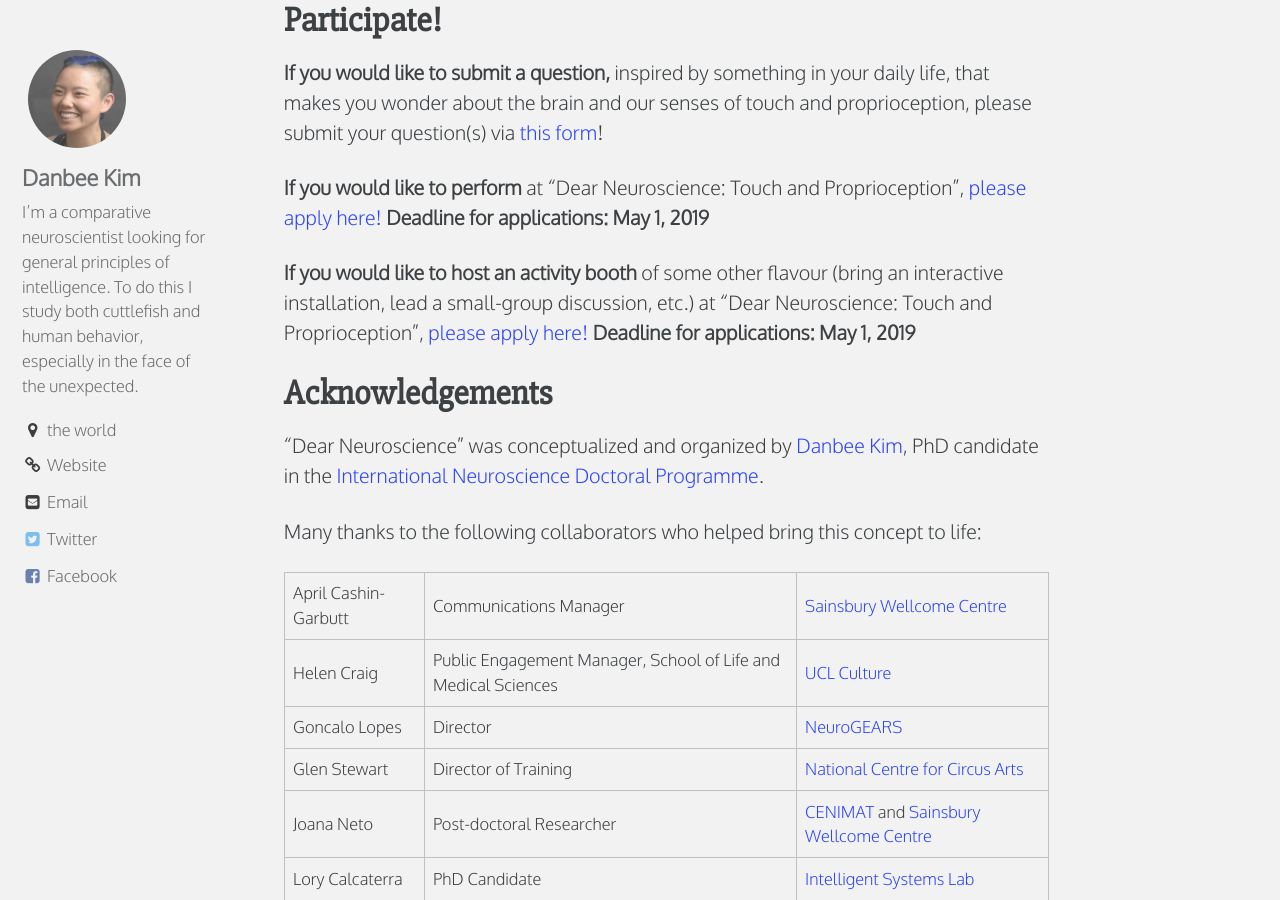
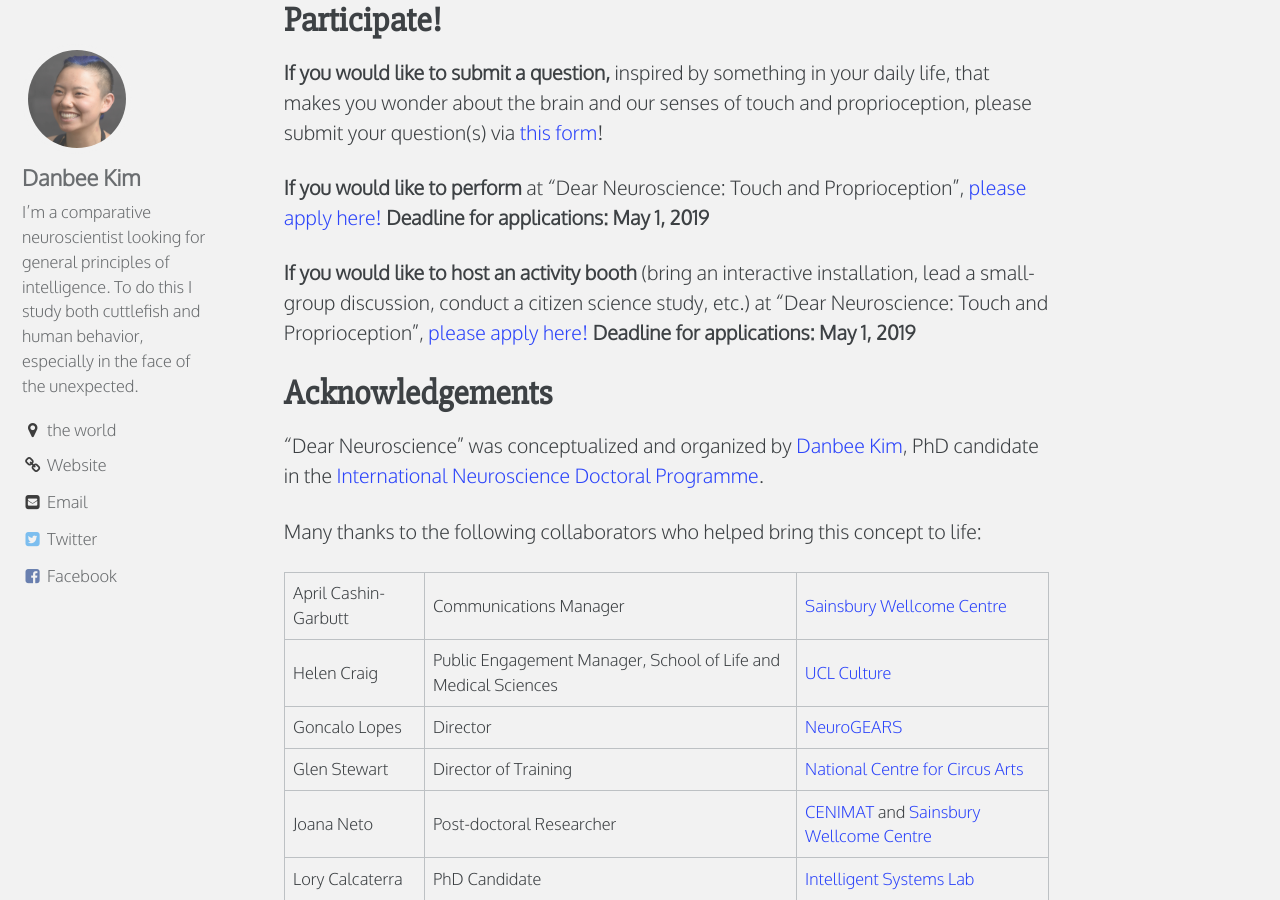
Before and after one commit to everymind/DearNeuroscience, a Jekyll site: the page built from index.md, in a window 1280 px wide and 900 px high, scrolled down 2976 px. Built offline with Jekyll 4.4.1, drawn with Linux system fonts in a browser that asks for light colours; comment, search, counter and statistics services are not loaded.

Commit message:
tweaked participate section

```diff
--- a/index.md
+++ b/index.md
@@ -57,7 +57,7 @@ We believe that neuroscience research can learn a lot from projects that involve
 
 **If you would like to perform** at "Dear Neuroscience: Touch and Proprioception", [please apply here!](https://forms.gle/kFzrHNKt3CjB2xvD9) **Deadline for applications: May 1, 2019**
 
-**If you would like to host an activity booth** of some other flavour (bring an interactive installation, lead a small-group discussion, etc.) at "Dear Neuroscience: Touch and Proprioception", [please apply here!](https://forms.gle/h2WeZjoKs4fTiPGfA) **Deadline for applications: May 1, 2019**
+**If you would like to host an activity booth** (bring an interactive installation, lead a small-group discussion, conduct a citizen science study, etc.) at "Dear Neuroscience: Touch and Proprioception", [please apply here!](https://forms.gle/h2WeZjoKs4fTiPGfA) **Deadline for applications: May 1, 2019**
 
 # Acknowledgements
 
```
